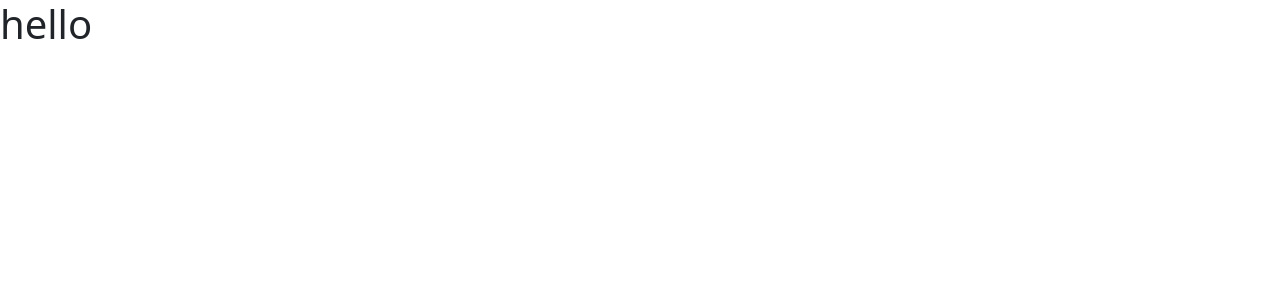
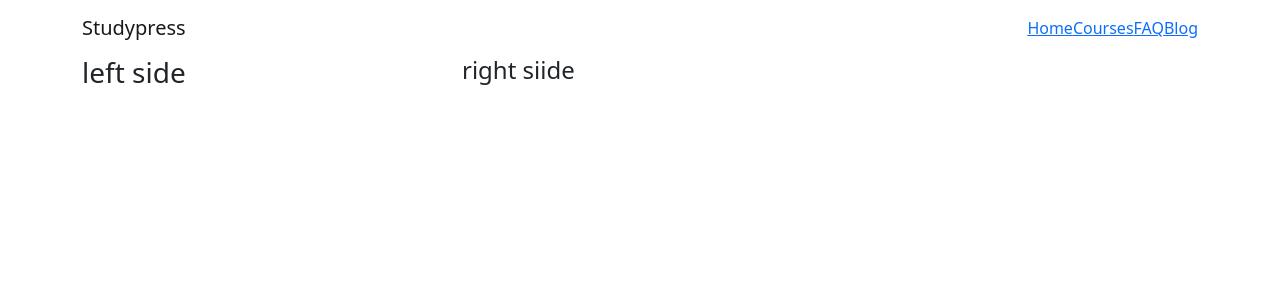
Before and after one commit to Sharif101/Studybuzz-client-, a React (Create React App) app: page /courses in a window 1280 px wide. Shown: the top 300 px of the page. Built offline with nearby package versions, Linux system fonts and the light colour scheme.

Commit message:
router added

```diff
--- a/src/App.js
+++ b/src/App.js
@@ -1,10 +1,12 @@
 // import logo from "./logo.svg";
+import { RouterProvider } from "react-router-dom";
 import "./App.css";
+import { routes } from "./Routes/Routes/Routes";
 
 function App() {
   return (
     <div>
-      <h1>hello</h1>
+      <RouterProvider router={routes}></RouterProvider>
     </div>
   );
 }
--- /dev/null
+++ b/src/Layout/Main.js
@@ -0,0 +1,23 @@
+import React from "react";
+import { Container } from "react-bootstrap";
+import { Outlet } from "react-router-dom";
+import Header from "../Shared/Header/Header";
+
+const Main = () => {
+  return (
+    <div>
+      <Header></Header>
+      <Container>
+        {/* <Row>
+          <Col lg="4"></Col>
+          <Col lg="8">
+            <Outlet></Outlet>
+          </Col>
+        </Row> */}
+        <Outlet></Outlet>
+      </Container>
+    </div>
+  );
+};
+
+export default Main;
--- /dev/null
+++ b/src/Pages/Blog/Blog.js
@@ -0,0 +1,11 @@
+import React from "react";
+
+const Blog = () => {
+  return (
+    <div>
+      <h2>blog</h2>
+    </div>
+  );
+};
+
+export default Blog;
--- /dev/null
+++ b/src/Pages/Courses/Courses.js
@@ -0,0 +1,19 @@
+import React from "react";
+import { Col, Row } from "react-bootstrap";
+
+const Courses = () => {
+  return (
+    <div>
+      <Row>
+        <Col lg="4">
+          <h3>left side</h3>
+        </Col>
+        <Col lg="8">
+          <h4>right siide</h4>
+        </Col>
+      </Row>
+    </div>
+  );
+};
+
+export default Courses;
--- /dev/null
+++ b/src/Pages/Faq/Faq.js
@@ -0,0 +1,11 @@
+import React from "react";
+
+const Faq = () => {
+  return (
+    <div>
+      <h2>Faq</h2>
+    </div>
+  );
+};
+
+export default Faq;
--- /dev/null
+++ b/src/Pages/Home/Home.js
@@ -0,0 +1,11 @@
+import React from "react";
+
+const Home = () => {
+  return (
+    <div>
+      <h2>this is home</h2>
+    </div>
+  );
+};
+
+export default Home;
--- /dev/null
+++ b/src/Routes/Routes/Routes.js
@@ -0,0 +1,35 @@
+import { createBrowserRouter } from "react-router-dom";
+import Main from "../../Layout/Main";
+import Blog from "../../Pages/Blog/Blog";
+import Courses from "../../Pages/Courses/Courses";
+import Faq from "../../Pages/Faq/Faq";
+import Home from "../../Pages/Home/Home";
+
+export const routes = createBrowserRouter([
+  {
+    path: "/",
+    element: <Main></Main>,
+    children: [
+      {
+        path: "/",
+        element: <Home></Home>,
+      },
+      {
+        path: "/courses",
+        element: <Courses></Courses>,
+      },
+      {
+        path: "/faq",
+        element: <Faq></Faq>,
+      },
+      {
+        path: "/blog",
+        element: <Blog></Blog>,
+      },
+    ],
+  },
+  {
+    path: "*",
+    element: <h2>errror</h2>,
+  },
+]);
--- /dev/null
+++ b/src/Shared/Header/Header.js
@@ -0,0 +1,29 @@
+import React from "react";
+import Container from "react-bootstrap/Container";
+import Nav from "react-bootstrap/Nav";
+import Navbar from "react-bootstrap/Navbar";
+import { Link } from "react-router-dom";
+// import NavDropdown from "react-bootstrap/NavDropdown";
+
+const Header = () => {
+  return (
+    <div>
+      <Navbar expand="lg">
+        <Container>
+          <Navbar.Brand>Studypress</Navbar.Brand>
+          <Navbar.Toggle aria-controls="basic-navbar-nav" />
+          <Navbar.Collapse id="basic-navbar-nav">
+            <Nav className="ms-auto">
+              <Link to="/">Home</Link>
+              <Link to="/courses">Courses</Link>
+              <Link to="/faq">FAQ</Link>
+              <Link to="/blog">Blog</Link>
+            </Nav>
+          </Navbar.Collapse>
+        </Container>
+      </Navbar>
+    </div>
+  );
+};
+
+export default Header;
```
